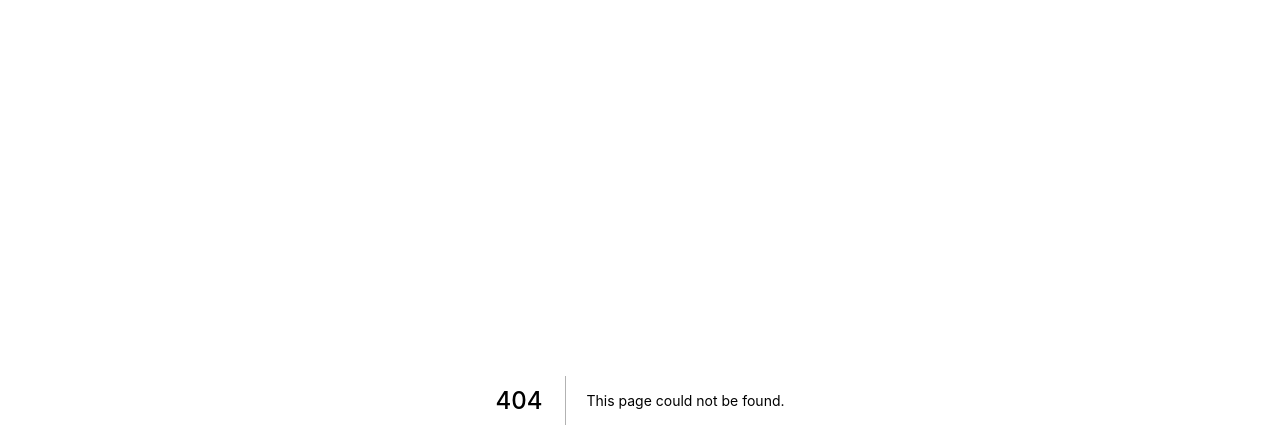
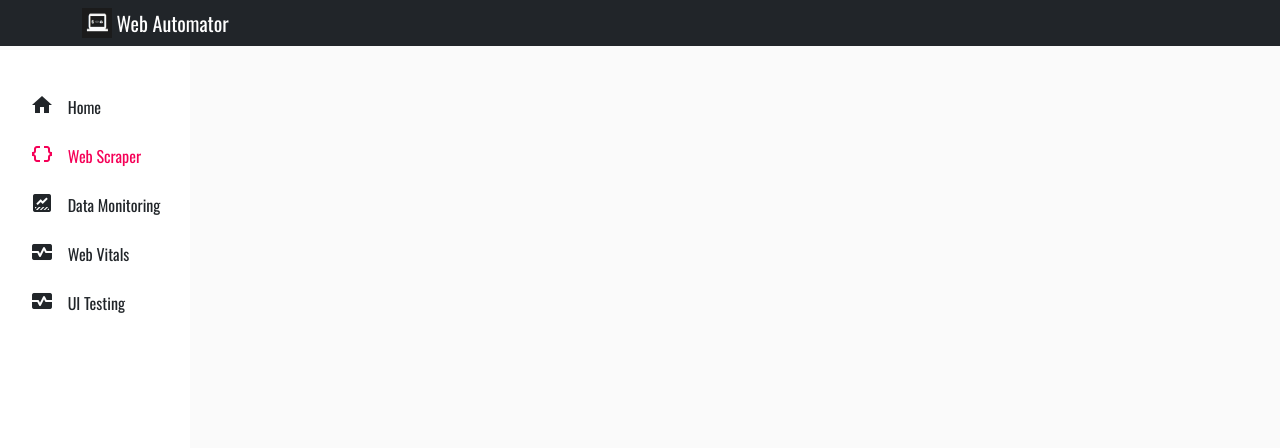
Before and after one commit to Sanjay-George/Web-Automator-Panel, a Next.js app: page /modules/web-scraper in a window 1280 px wide. Before the commit this address had no page. Shown: the top 448 px of the page. Built offline with nearby package versions, Linux system fonts and the light colour scheme; a web font is replaced by a local one.

Commit message:
Add web-scraper page
- Add navbar

- Add sidebar

- Minor changes

Signed-off-by: cw-sanjaygeorge <sanjay.george@carwale.com>

```diff
--- /dev/null
+++ b/components/common/Navbar.js
@@ -0,0 +1,35 @@
+import Container from "react-bootstrap/Container";
+import Row from "react-bootstrap/Row";
+import Col from "react-bootstrap/Col";
+import Card from "react-bootstrap/Card";
+import Navbar from "react-bootstrap/Navbar";
+import Nav from "react-bootstrap/Nav";
+import Link from "next/link";
+
+
+const brandName = "Web Automator";
+
+
+export default function NavBar() {
+  return (
+    <>
+      <Navbar bg="dark" variant="dark">
+        <Container>
+          <Link href="/">
+            <a>
+              <Navbar.Brand>
+                <img
+                  alt="brand icon"
+                  src="/wa-icon.jpg"
+                  width="30"
+                  height="30"
+                  className="d-inline-block align-top"
+                />{` ${brandName}`}
+              </Navbar.Brand>
+            </a>
+          </Link>
+        </Container>
+      </Navbar>
+    </>
+  );
+}
--- /dev/null
+++ b/components/common/Sidebar.js
@@ -0,0 +1,37 @@
+import Container from "react-bootstrap/Container";
+import Row from "react-bootstrap/Row";
+import Col from "react-bootstrap/Col";
+import Card from "react-bootstrap/Card";
+import Navbar from "react-bootstrap/Navbar";
+import Nav from "react-bootstrap/Nav";
+import Link from "next/link";
+import { modules } from "../home/Modules";
+
+import styles from "../../styles/Sidebar.module.css";
+
+const brandName = "Web Automator";
+
+export default function SideBar( { activeIndex }) {
+  return (
+    <>
+      <ul className={styles.ul}>
+        <Link href="/">
+          <a>
+            <li><i className={`material-icons ${styles.icon}`}>home</i> Home</li>
+          </a>
+        </Link>
+
+        {modules.map((item, index) => {
+          const isActive = activeIndex === index;
+          return (
+            <Link href="/" key={index}>
+              <a>
+                <li className={`${isActive ? styles.active : ''}`}><i className={`material-icons ${styles.icon}`}>{item.icon}</i> {item.name}</li>
+              </a>
+            </Link>
+          );
+        })}
+      </ul>
+    </>
+  );
+}
--- a/components/home/Contributors.js
+++ b/components/home/Contributors.js
@@ -6,6 +6,7 @@ import Image from "next/image";
 import styles from "../../styles/Contributors.module.css";
 
 export default function Contributors({ contributors }) {
+  if(!contributors || !contributors.length) return null;
   return (
     <Row style={{}}>
       <h3>Contributors</h3>
--- a/components/home/ModuleCard.js
+++ b/components/home/ModuleCard.js
@@ -4,10 +4,12 @@ import Link from "next/link";
 
 import styles from "../../styles/ModuleCard.module.css";
 
-export default function ModuleCard({ name, description, icon }) {
+export default function ModuleCard({ name, description, icon, path }) {
   return (
     <Col className={styles.marginTop20} md="auto">
-      <Card className={styles.card} style={{ width: "18rem"}}>
+      <Link href={path}>
+        <a>
+          <Card className={styles.card} style={{ width: "18rem" }}>
             <Card.Body>
               <Card.Title>
                 <i className={`material-icons ${styles.icon}`}>{icon}</i>
@@ -16,6 +18,8 @@ export default function ModuleCard({ name, description, icon }) {
               <Card.Text className={styles.desc}>{description}</Card.Text>
             </Card.Body>
           </Card>
+        </a>
+      </Link>
     </Col>
   );
 }
--- a/components/home/Modules.js
+++ b/components/home/Modules.js
@@ -3,30 +3,34 @@ import Col from "react-bootstrap/Col";
 import ModuleCard from "../../components/home/ModuleCard";
 
 
-const modules = [
+export const modules = [
   {
     name: "Web Scraper",
     description: "Scrape data off any website in a beautiful JSON format",
     icon: "data_object",
     color: "red",
+    path: "/modules/web-scraper",
   },
   {
     name: "Data Monitoring",
     description: "Monitor prices or other data on your favorite websites",
     icon: "data_thresholding",
     color: "blue",
+    path: "/",
   },
   {
     name: "Web Vitals",
     description: "Get LCP, FID, and CLS of your website",
     icon: "monitor_heart",
     color: "green",
+    path: "/",
   },
   {
     name: "UI Testing",
     description: "Configure UI Tests for your website without any code",
     icon: "monitor_heart",
     color: "yellow",
+    path: "/",
   },
 ];
 
@@ -44,6 +48,7 @@ export default function Modules() {
               description={item.description}
               icon={item.icon}
               color={item.color}
+              path={item.path}
             />
           );
         })}
--- a/components/layout.js
+++ b/components/layout.js
@@ -9,7 +9,7 @@ export default function Layout({ children }) {
           name="description"
           content="Web Automator allows you to automate a variety of tasks on the web."
         />
-        <link rel="icon" href="/favicon.ico" />
+        <link rel="icon" href="/wa-icon.jpg" />
         <link
           href="https://fonts.googleapis.com/icon?family=Material+Icons"
           rel="stylesheet"
--- a/pages/index.js
+++ b/pages/index.js
@@ -30,7 +30,7 @@ export default function Home( {contributors}) {
 
 export async function getStaticProps(context) {
   const res = await fetch(`https://api.github.com/repos/Sanjay-George/Web-Automator/contributors`);
-  const contributors = await res.json();
+  const contributors = await res.json() || [];
   return {
     props: {  contributors }, // will be passed to the page component as props
   };
--- /dev/null
+++ b/pages/modules/web-scraper.js
@@ -0,0 +1,31 @@
+import Container from "react-bootstrap/Container";
+import Row from "react-bootstrap/Row";
+import Col from "react-bootstrap/Col";
+import Card from "react-bootstrap/Card";
+import Banner from "../../components/home/Banner";
+import Modules from "../../components/home/Modules";
+import Contributors from "../../components/home/Contributors";
+import Layout from "../../components/layout";
+import NavBar from "../../components/common/Navbar";
+import SideBar from "../../components/common/Sidebar";
+
+
+export default function Index( {contributors}) {
+  return (
+    <Layout>
+        <NavBar />
+        <SideBar activeIndex={0} />
+
+        <Container fluid>
+        </Container>
+    </Layout>
+  );
+}
+
+// export async function getStaticProps(context) {
+//   const res = await fetch(`https://api.github.com/repos/Sanjay-George/Web-Automator/contributors`);
+//   const contributors = await res.json();
+//   return {
+//     props: {  contributors }, // will be passed to the page component as props
+//   };
+// }
--- /dev/null
+++ b/styles/Sidebar.module.css
@@ -0,0 +1,30 @@
+.ul {
+    list-style: none;
+    position: fixed;
+    left: 0;
+    top: 50px;
+    background-color: white;
+    padding: 20px 30px;
+    height: 100%;
+}
+
+.ul li{
+    margin: 20px 0px;
+}
+
+.ul li:hover {
+    color: var(--fourthColor);
+}
+
+.active{
+    color: var(--fourthColor);
+}
+
+.icon {
+    font-size: 20px;
+    font-weight: 100;
+    padding-right: 10px;
+    position: relative;
+    top: 3px;
+    /* color: var(--fourthColor); */
+}
```
Also changed, not shown: public/wa-icon.jpg (added). Lines whose indentation alone changed are shown as unchanged.
